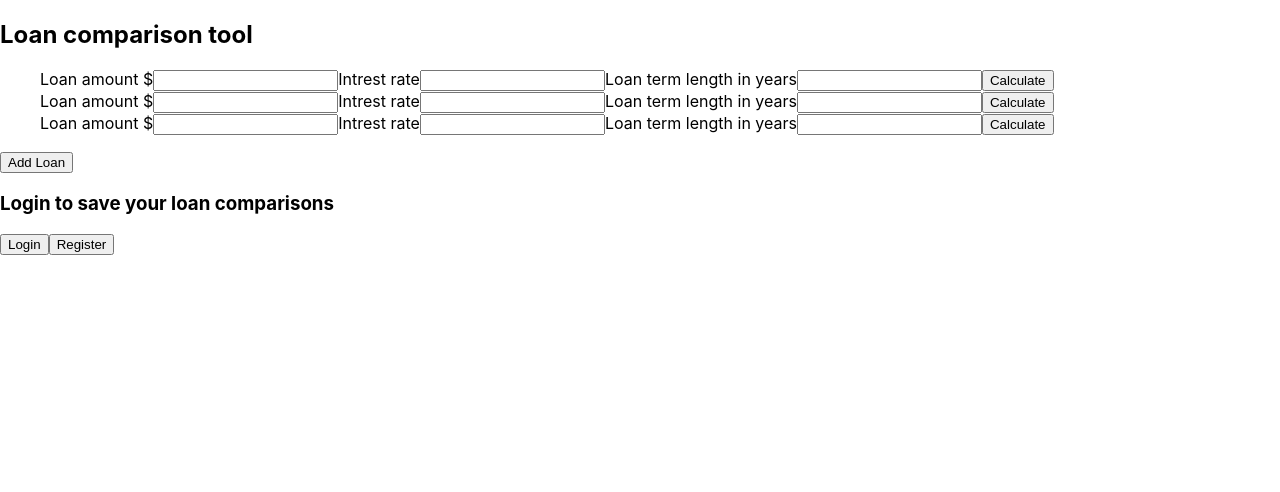
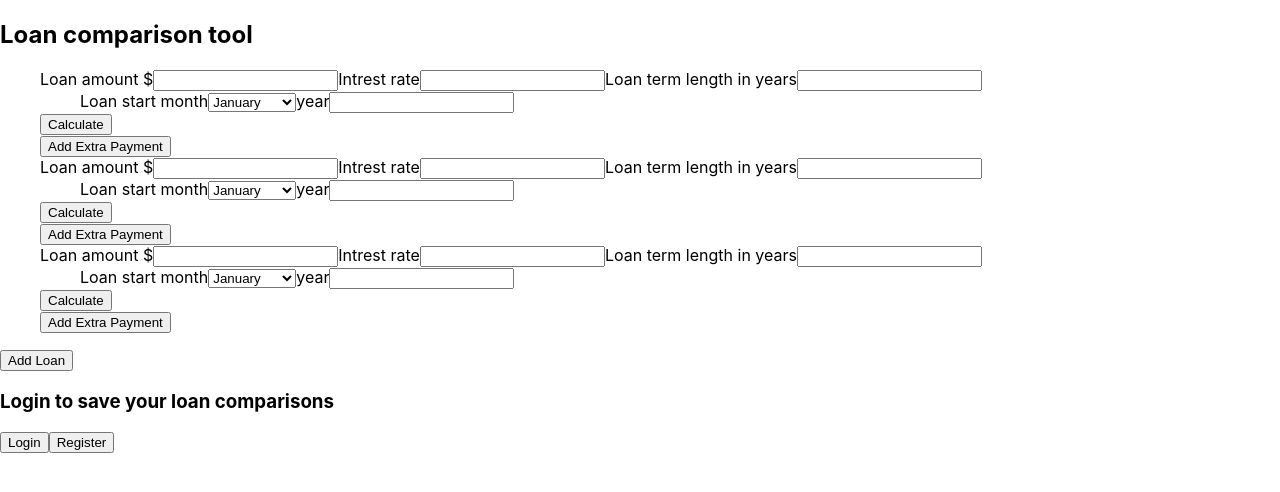
Before and after one commit to BillHollatz/loan-comparison-tool, a Next.js app: page / in a window 1280 px wide. Shown: the top 492 px of the page. Built offline with nearby package versions, Linux system fonts and the light colour scheme.

Commit message:
loan modification input fields

```diff
--- a/components/List.jsx
+++ b/components/List.jsx
@@ -4,17 +4,108 @@ import ReactDOM from "react-dom";
 var ListOfLoans = [1,2,3];
 var i = 4;
 
+class ModificationItem extends Component{
+	constructor(props){
+		super(props)
+		this.Id = props.ID;
+	}
+
+	render() {
+		return (
+			<ul id="a">
+				<label htmlFor="Loan amount">Extra amount $</label>
+				<input id="Amount" name="Amount" type="number"  required />
+
+				<ul>
+					<label htmlFor="Loan start">from</label>
+					<select id="monthS"  required>
+						<option value="January">January</option>
+						<option value="Febuary">Febuary</option>
+						<option value="March">March</option>
+						<option value="April">April</option>
+						<option value="May">May</option>
+						<option value="June">June</option>
+						<option value="July">July</option>
+						<option value="August">August</option>
+						<option value="September">September</option>
+						<option value="October">October</option>
+						<option value="November">November</option>
+						<option value="December">December</option>
+					</select>
+					<label htmlFor="Loan start">of (year)</label>
+					<input id="yearS" type="number"  required />
+				</ul>
+
+				<ul>
+					<label htmlFor="Loan start">until</label>
+					<select id="monthE"  required>
+						<option value="January">January</option>
+						<option value="Febuary">Febuary</option>
+						<option value="March">March</option>
+						<option value="April">April</option>
+						<option value="May">May</option>
+						<option value="June">June</option>
+						<option value="July">July</option>
+						<option value="August">August</option>
+						<option value="September">September</option>
+						<option value="October">October</option>
+						<option value="November">November</option>
+						<option value="December">December</option>
+					</select>
+					<label htmlFor="Loan start">of (year)</label>
+					<input id="yearE" type="number"  required />
+				</ul>
+
+				<label htmlFor="repeat">Repeat yearly</label>
+				<input id="repeat" type="checkbox"  />
+
+			</ul>
+
+
+
+		);
+	}
+}
 
 class LoanItem extends Component {
 	constructor(props){
 		super(props)
 		this.Id = props.ID;
-		this.button = <button id='a' type="submit">Calculate</button>
+		this.numMods = 0;
+		this.button = <button id='a' type="submit" onClick={this.calc}>Calculate</button>
+		this.addMod = <button onClick={this.addModification}>Add Extra Payment</button>
 		this.state = {
-			monthly: null
+			monthly: null ,
+			Mods: null
+		};
+		this.listOfModifications = []
+		this.addModification = async event =>{
+			event.preventDefault()
+
+			this.numMods = this.numMods + 1
+			console.log(this.numMods)
+			this.listOfModifications.push(<ModificationItem key={this.numMods}/>)
+			var m = this.state.monthly
+			this.setState({
+				monthly: m ,
+				Mods: this.listOfModifications
+			})
 		};
 		this.calc = async event => {
 			event.preventDefault()
+			var LMODS = []
+			var MODS = event.target.children[9]
+			for (let i = 0; i<MODS.childElementCount; i++){
+				LMODS.push({
+					Amount: MODS.children[i].children[1].value,
+					SM : MODS.children[i].children[2].children[1].value,
+					SY : MODS.children[i].children[2].children[3].value,
+					EM : MODS.children[i].children[3].children[1].value,
+					EY : MODS.children[i].children[3].children[3].value,
+					Repeat : MODS.children[i].children[5].checked
+				})
+			}
+			console.log(MODS)
 
 			const res = await fetch('/api/LoanInputs',
 				{
@@ -22,7 +113,9 @@ class LoanItem extends Component {
 						Key: event.target.getAttribute('id'),
 						Amount: event.target.Amount.value,
 						Rate: event.target.Rate.value,
-						Term: event.target.Term.value
+						Term: event.target.Term.value,
+						Mods: LMODS
+
 					}),
 					headers: {
 						'Content-Type': 'application/json'
@@ -34,9 +127,10 @@ class LoanItem extends Component {
 			const result = await res.json()
 			console.log(result)
 			this.setState({
-				monthly: "Monthly Payment: "+result.toString()
+				monthly: "Monthly Payment: "+result.toString() ,
+				Mods: this.listOfModifications
 			})
-			//ReactDOM.render(this.button , this.button);
+
 		};
 	}
 
@@ -44,6 +138,7 @@ class LoanItem extends Component {
 	render() {
 		return (
 			<form onSubmit={this.calc} id={this.Id}>
+
 				<label htmlFor="Loan amount">Loan amount $</label>
 				<input id="Amount" name="Amount" type="number"  required />
 
@@ -52,10 +147,34 @@ class LoanItem extends Component {
 
 				<label htmlFor="Loan term">Loan term length in years</label>
 				<input id="Term" type="number"  required />
+				<ul>
+					<label htmlFor="Loan start">Loan start month</label>
+					<select id="month"  required>
+						<option value="1">January</option>
+						<option value="Febuary">Febuary</option>
+						<option value="March">March</option>
+						<option value="April">April</option>
+						<option value="May">May</option>
+						<option value="June">June</option>
+						<option value="July">July</option>
+						<option value="August">August</option>
+						<option value="September">September</option>
+						<option value="October">October</option>
+						<option value="November">November</option>
+						<option value="December">December</option>
+					</select>
+					<label htmlFor="Loan start">year</label>
+					<input id="year" type="number"  required />
+				</ul>
+
 
 				{this.button}
 
 				<label>{this.state.monthly}</label>
+				<ul id="mods">{this.state.Mods}</ul>
+				<button onClick={this.addModification}>Add Extra Payment</button>
+
+
 			</form>
 		);
 	}
--- a/pages/api/LoanInputs.js
+++ b/pages/api/LoanInputs.js
@@ -7,7 +7,9 @@ export default function handler(req, res) {
 	const Amount = Number(req.body.Amount)
 	const Rate = Number(req.body.Rate)
 	const Term = Number(req.body.Term)
+	const Mods = Array(req.body.Mods)
 	let x = new Loan(Amount, Rate, Term)
 	let y =  x.getMonthlyPayment()
-	res.status(200).json(y)
+
+	res.status(200).json(Mods)
 }
--- a/pages/api/backend/classloan.js
+++ b/pages/api/backend/classloan.js
@@ -6,8 +6,8 @@ constructor(Ammount, Rate, Term) {
 	this.Term = Term;
 
 	let C = Rate/1200;
-	this.x = C;
-	this.MonthlyPayment =(Ammount*(C*(Math.pow(1+C,360))))/((Math.pow(1+C,360))-1);
+	this.x = Math.pow(1+C,Term*12);
+	this.MonthlyPayment =(Ammount*(C*(Math.pow(1+C,Term*12))))/((Math.pow(1+C,Term*12))-1);
 	this.Months = new MonthList(this.Ammount,this.MonthlyPayment,C)
 }
 getMonthlyPayment(){
```
